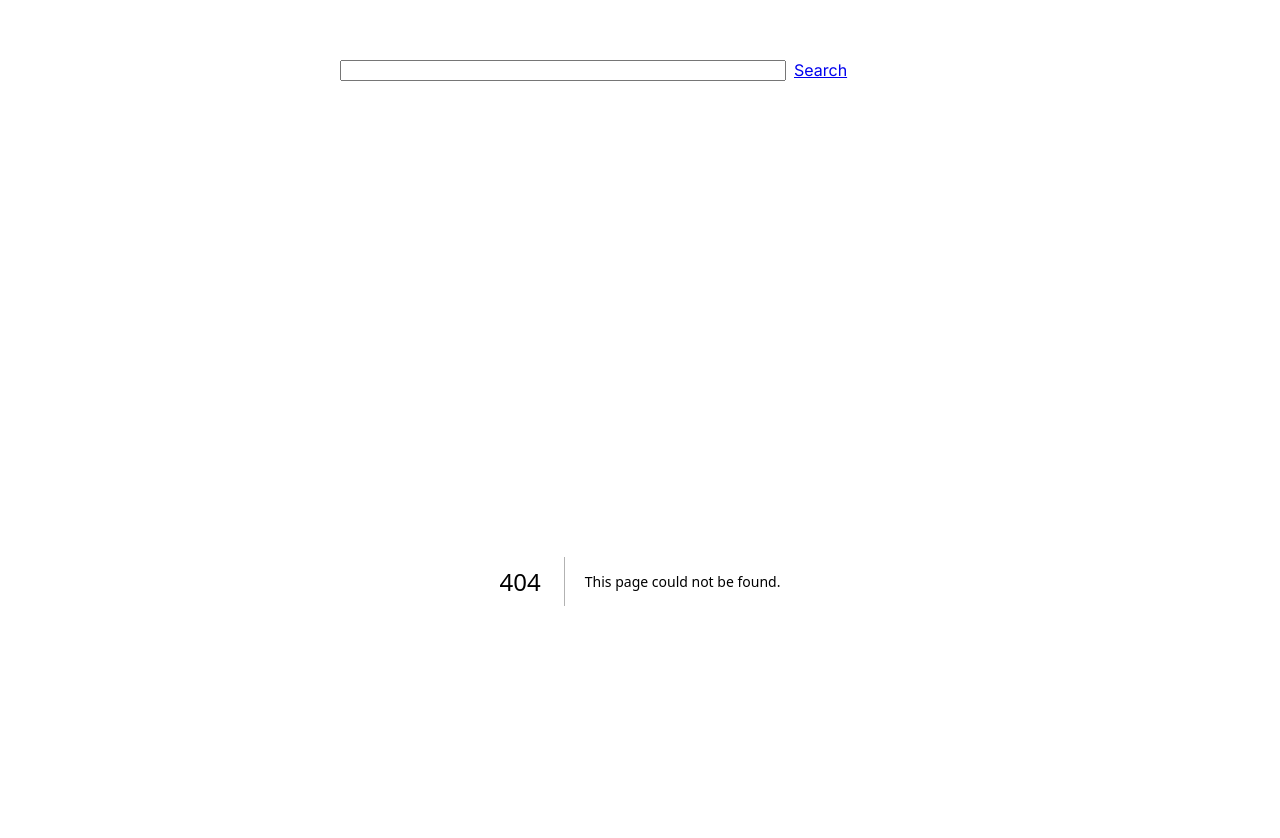
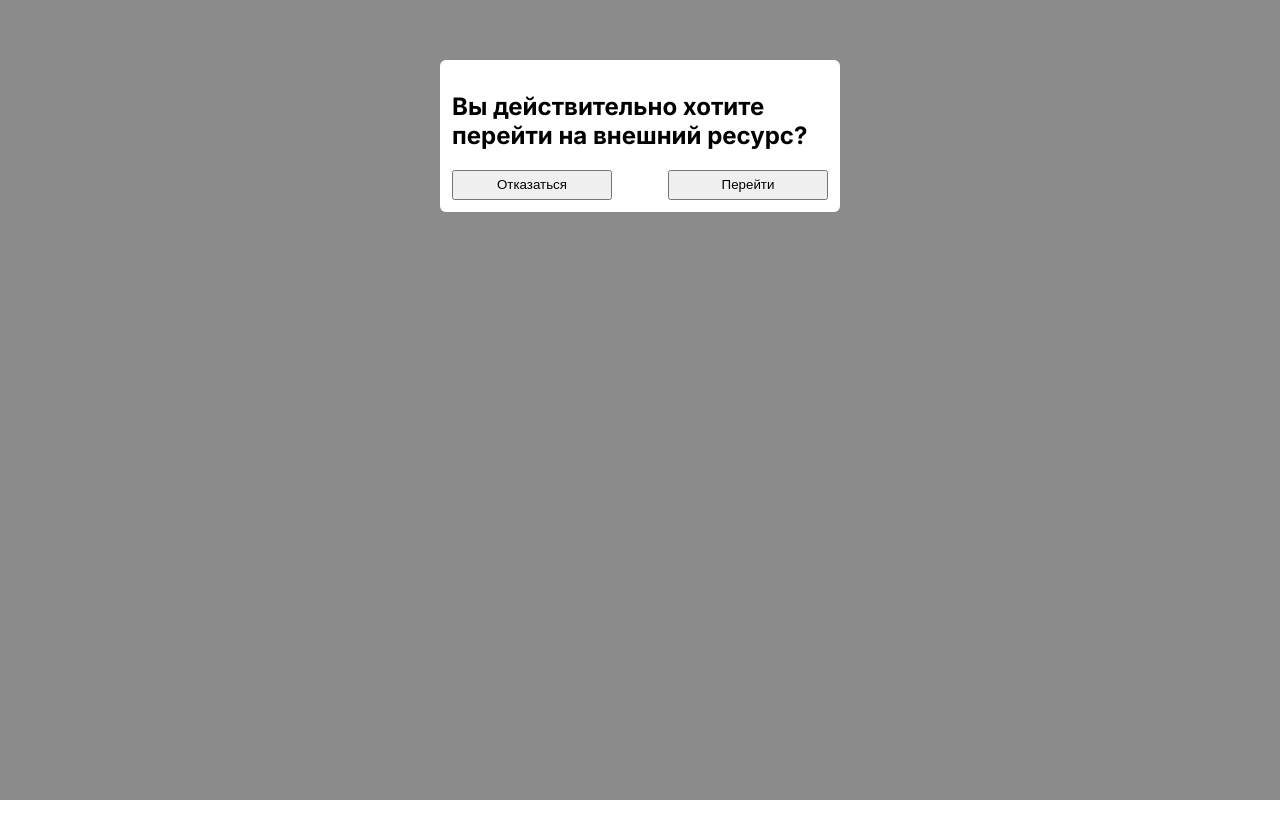
Before and after one commit to Vasya1988/searchinn, a Next.js app: page /components/modal in a window 1280 px wide. Before the commit this address had no page. Shown: the top 838 px of the page. After the commit the page ends 800 px from the top, so only its background shows below. Built offline with nearby package versions, Linux system fonts and the light colour scheme.

Commit message:
fixed modal

```diff
--- a/app/components/Search/page.tsx
+++ b/app/components/Search/page.tsx
@@ -1,10 +1,9 @@
 'use client'
 import Styles from './Search.module.sass';
 import Link from 'next/link';
-import { useContext, useEffect, useState } from 'react';
+import { useContext, useState } from 'react';
 import { MyContext } from '../../context/Context'
 import { useRouter } from 'next/navigation';
-import Errorpage from '@/app/errorpage/page';
 
 const Search = () => {
 
@@ -85,7 +84,7 @@ const Search = () => {
             </form>
 
             {
-                checkError && <Errorpage />
+                checkError && <h1>Error: ИНН не найден!</h1>
             }
         </>
 
--- /dev/null
+++ b/app/components/modal/Modal.module.sass
@@ -0,0 +1,23 @@
+.ModalBackground
+    position: fixed
+    width: 100%
+    height: 100%
+    top: 0
+    left: 0
+    background-color: #8b8b8b
+    .ModalFrame
+        margin: 0 auto
+        margin-top: 60px
+        width: 100%
+        max-width: 400px
+        padding: 12px
+        background-color: #fff
+        border-radius: 6px
+        box-sizing: border-box
+        .Buttons
+            display: flex
+            justify-content: space-between
+            button
+                width: 100%
+                max-width: 160px
+                height: 30px
--- a/app/info/[name]/page.tsx
+++ b/app/info/[name]/page.tsx
@@ -1,8 +1,8 @@
 'use client'
 import { MyContext } from "@/app/context/Context";
 import { useContext, useEffect, useState } from "react";
-import ModalFrame from '../../components/modalFrame/page'
 import { useRouter } from "next/navigation";
+import Modal from "@/app/components/modal/page";
 
 const InnName = () => {
 
@@ -54,7 +54,7 @@ const InnName = () => {
             </a>
 
             {
-                isModalOpen && <ModalFrame confirm={handleConfirm} cancel={handleCancel} />
+                isModalOpen && <Modal confirm={handleConfirm} cancel={handleCancel} />
             }
 
         </div>
--- a/tsconfig.json
+++ b/tsconfig.json
@@ -8,12 +8,11 @@
     "forceConsistentCasingInFileNames": true,
     "noEmit": true,
     "esModuleInterop": true,
-    "module": "CommonJS", //"esnext",
+    "module": "esnext",
     "moduleResolution": "node",
     "resolveJsonModule": true,
     "isolatedModules": true,
-    "jsx": "react-jsx", //"preserve",
-    "baseUrl": ".", //new
+    "jsx": "preserve",
     "incremental": true,
     "plugins": [
       {
```
Also changed, not shown: app/components/modal/page.tsx (renamed from app/components/modalFrame/page.tsx, +8 -6 lines), app/components/modalFrame/ModalFrame.module.sass (deleted, +0 -27 lines).
